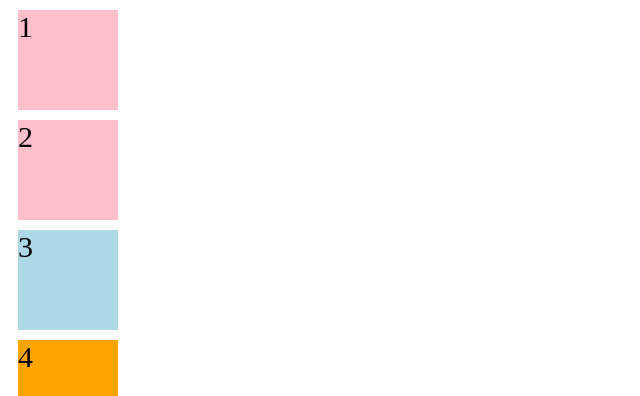
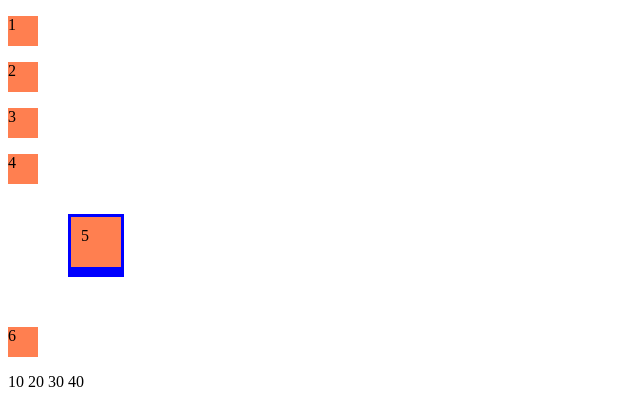
Before and after one commit to Chaerim0626/Web_study_UMC, a plain HTML site: page index.html in a window 1280 px wide. Shown: the top 396 px of the page, without its empty margins (0-640 px from the left). Drawn offline with Linux system fonts and the light colour scheme.

Commit message:
0322 upload

```diff
--- a/index.html
+++ b/index.html
@@ -8,19 +8,21 @@
     <link rel="stylesheet" href="./style.css">
 </head>
 <body>
-    <div>1</div>
+    <!-- <div>1</div>
     <div>2</div>
     <div class ="lightblue">3</div>
     <div class = "orange">4</div>
     <div id="yellow">5</div>
     <div class ="lightblue orange">6</div>
     <input type="text">
+    <br> -->
 <!-- 한 줄을 다 차지하는 것을 block element, 자기 콘텐츠 크기 만큼 차지하는 것을 inline element-->
     <p>1</p>
     <p>2</p>
     <p>3</p>
     <p>4</p>
     <p>5</p>
+    <p>6</p>
     <span>10</span>
     <span>20</span>
     <span>30</span>
--- a/style.css
+++ b/style.css
@@ -43,23 +43,26 @@ input:focus {
 /* display 속성으로 inline, block설정 가능 */
 p {
     background-color: coral;
-    display : inline;
+    width : 30px;
+    height : 30px;
+
 }
 
 p:nth-child(5) {
-    /* 사라지기 */
     margin : 30px 40px 50px 60px;
     padding : 10px;
-    border : soild blue 3px;
-    border-bottom: 10px;
+    border-top : solid blue 3px;
+    border-bottom: solid blue 10px;
+    border-left :  solid blue 3px;
+    border-right :  solid blue 3px;
+
 }
 
-/* px : 가장 흔히 쓰임 절대 단위, %, em, m : 상대단위
-rem : 기준이 html 태그, m : 기준이 부모 요소 */
 html {
     font-size : 16px;
 }
 
 div span {
     font-size : 3rem;
+
 }
```
